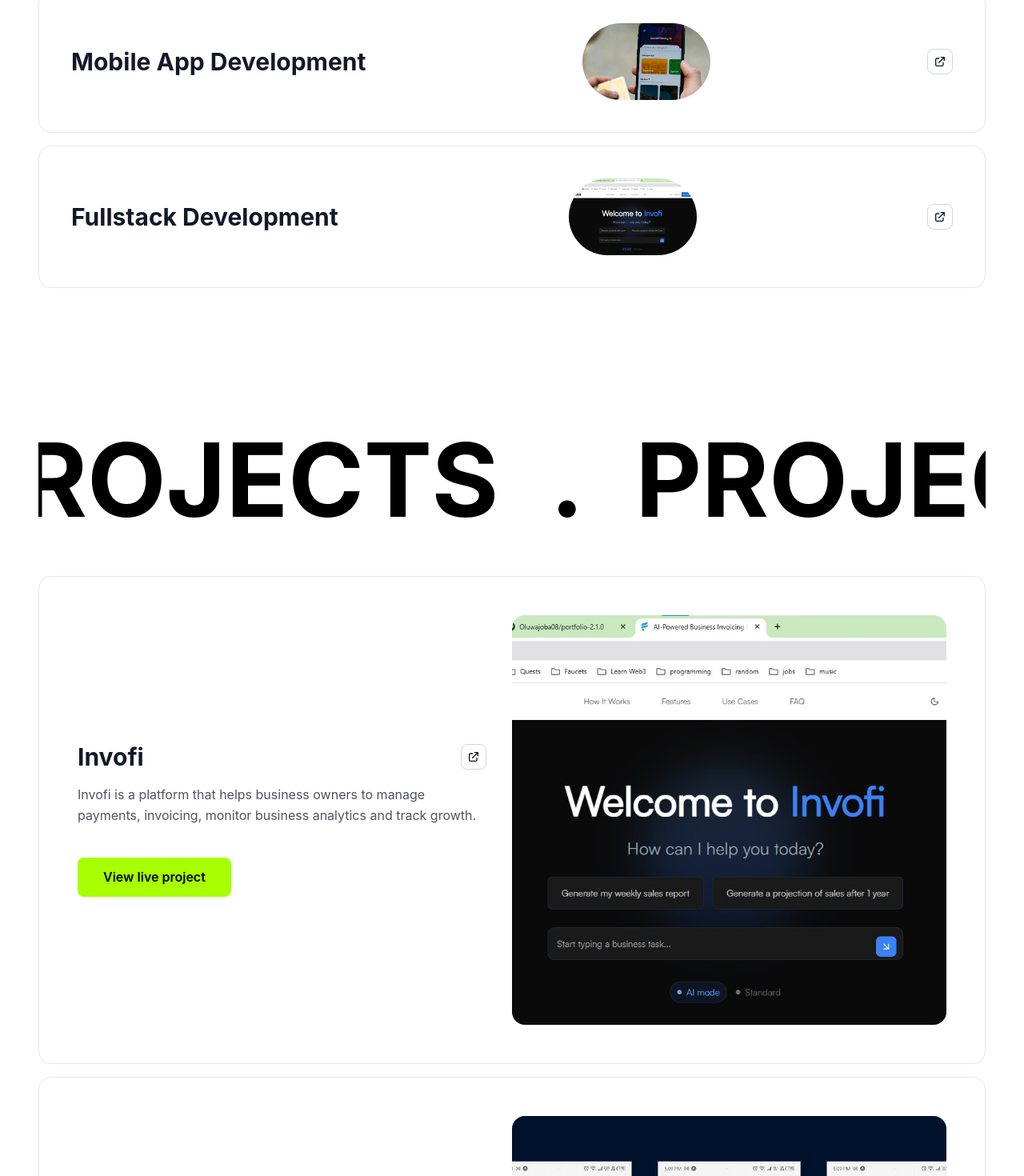
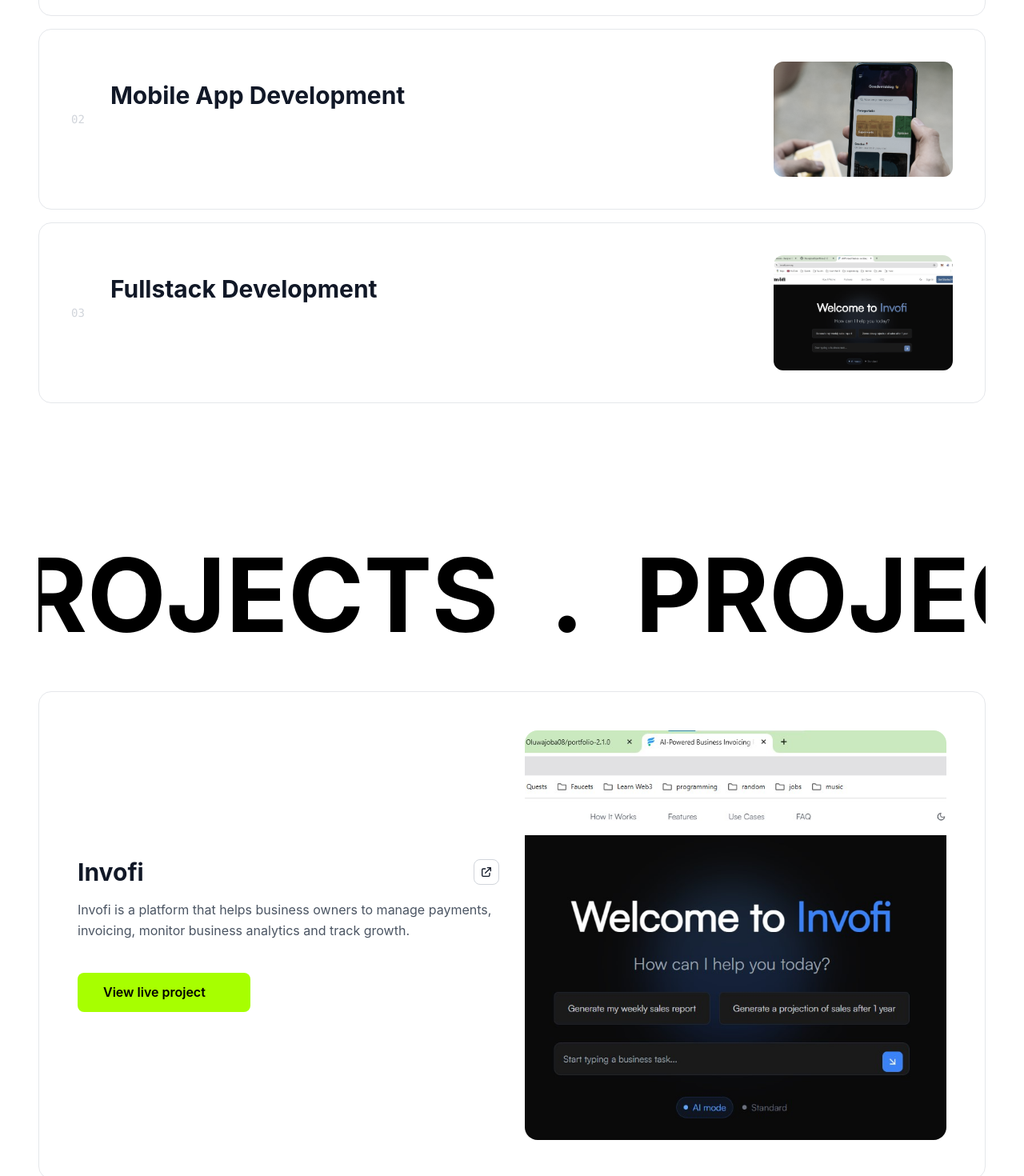
Before and after one commit to Oluwajoba08/portfolio-2.1.0, a React (Vite) app: page / in a window 1280 px wide. Shown: the part 1860-3330 px from the top of the page at 80% size. Built offline with nearby package versions, Linux system fonts and the light colour scheme; a web font is replaced by a local one.

Commit message:
fix: remove hover glitch and add neat animations

```diff
--- a/src/components/Projects.jsx
+++ b/src/components/Projects.jsx
@@ -25,7 +25,8 @@
   {
     id: 3,
     name: "Vproof",
-    description: "Vproof is a verification layer built to eliminate transfer fraud with AI by using vScore: A trust score given based on submitted documents and credentials. This also helps small-scale businesses to obtain loans from financial institutions without the hassle.",
+    description:
+      "Vproof is a verification layer built to eliminate transfer fraud with AI by using vScore: A trust score given based on submitted documents and credentials. This also helps small-scale businesses to obtain loans from financial institutions without the hassle.",
     image: VproofLandingPage,
     link: "https://invofi-squadco.vercel.app",
   },
@@ -45,43 +46,92 @@
   },
 ]
 
+const EASE = [0.16, 1, 0.3, 1]
+
 const Projects = () => {
   return (
     <section id="projects" className="py-20 px-4 sm:px-6 md:px-8 lg:px-12 bg-white">
       <TextScroller text="PROJECTS" />
       <div className="max-w-7xl mx-auto">
-        <div className="grid grid-cols-1 gap-4">
-          {projectsData.map((project) => (
-            <motion.div key={project.id} className="rounded-2xl p-6 md:p-8 lg:p-12 border border-gray-200 relative overflow-hidden" initial={{ opacity: 0, y: 30 }} whileInView={{ opacity: 1, y: 0 }} viewport={{ once: true }}>
-              {/* <div className="flex gap-8 items-center w-full justify-between"> */}
-              {/* Left Content */}
-              <div className="flex flex-col-reverse md:flex-row gap-8 items-stretch">
+        <div className="flex flex-col gap-6 mt-4">
+          {projectsData.map((project, index) => {
+            const isLive = project.link && project.link !== "#"
+            const reversed = index % 2 === 1
+
+            return (
+              <motion.div
+                key={project.id}
+                className="group rounded-2xl p-6 md:p-8 lg:p-12 border border-gray-200 relative overflow-hidden transition-colors duration-500 hover:border-lime-accent/70"
+                initial={{ opacity: 0, y: 40 }}
+                whileInView={{ opacity: 1, y: 0 }}
+                viewport={{ once: true, margin: "-80px" }}
+                transition={{ duration: 0.7, delay: index * 0.06, ease: EASE }}
+              >
+                <div className={`flex flex-col-reverse gap-8 items-stretch ${reversed ? "md:flex-row-reverse" : "md:flex-row"}`}>
+                  {/* Text content */}
                   <div className="flex flex-col justify-center w-full md:w-1/2">
-                  <div className="flex items-center justify-between">
+                    <div className="flex items-center justify-between gap-4">
                       <h3 className="text-2xl sm:text-3xl font-bold text-gray-900">{project.name}</h3>
-                    <a href={project.link} target="_blank" rel="noopener noreferrer" className="w-8 h-8 bg-white rounded-lg flex items-center justify-center border border-gray-300 cursor-pointer hover:bg-gray-100">
+                      {isLive && (
+                        <a
+                          href={project.link}
+                          target="_blank"
+                          rel="noopener noreferrer"
+                          aria-label={`Open ${project.name} in a new tab`}
+                          className="w-8 h-8 shrink-0 bg-white rounded-lg flex items-center justify-center border border-gray-300 transition-all duration-300 hover:bg-lime-accent hover:border-lime-accent hover:rotate-45"
+                        >
                           <svg className="w-4 h-4 text-gray-900" fill="none" stroke="currentColor" viewBox="0 0 24 24">
                             <path strokeLinecap="round" strokeLinejoin="round" strokeWidth={2} d="M10 6H6a2 2 0 00-2 2v10a2 2 0 002 2h10a2 2 0 002-2v-4M14 4h6m0 0v6m0-6L10 14" />
                           </svg>
                         </a>
+                      )}
                     </div>
 
-                  <p className="text-gray-600 mt-4 mb-10 leading-relaxed justify-between">{project.description}</p>
+                    <p className="text-gray-600 mt-4 mb-10 leading-relaxed">{project.description}</p>
+
+                    {isLive ? (
                       <motion.a
-                    // onClick={() => window.open(project.link, "_blank")}
                         href={project.link}
                         target="_blank"
-                    className="bg-lime-accent text-black px-8 py-3 rounded-lg font-semibold hover:bg-[#8FE000] transition-all duration-300 w-full md:w-fit"
+                        rel="noopener noreferrer"
+                        className="group/cta inline-flex items-center justify-center gap-2 bg-lime-accent text-black px-8 py-3 rounded-lg font-semibold transition-colors duration-300 hover:bg-[#8FE000] w-full md:w-fit"
                         whileHover={{ scale: 1.05 }}
                         whileTap={{ scale: 0.95 }}
                       >
                         View live project
+                        <svg
+                          className="w-4 h-4 -translate-x-1 opacity-0 group-hover/cta:translate-x-0 group-hover/cta:opacity-100 transition-all duration-300 ease-out"
+                          fill="none"
+                          stroke="currentColor"
+                          viewBox="0 0 24 24"
+                        >
+                          <path strokeLinecap="round" strokeLinejoin="round" strokeWidth={2} d="M17 8l4 4m0 0l-4 4m4-4H3" />
+                        </svg>
                       </motion.a>
+                    ) : (
+                      <span className="inline-flex items-center justify-center gap-2 bg-gray-100 text-gray-400 px-8 py-3 rounded-lg font-semibold w-full md:w-fit cursor-default select-none">
+                        Coming soon
+                      </span>
+                    )}
                   </div>
-                <img className="w-full md:w-1/2 h-64 md:h-[calc(100vh-18rem)] object-cover rounded-2xl" src={project.image} alt="image" />
+
+                  {/* Image */}
+                  <div className="relative w-full md:w-1/2 h-64 md:h-[calc(100vh-18rem)] rounded-2xl overflow-hidden">
+                    <motion.img
+                      className="w-full h-full object-cover"
+                      src={project.image}
+                      alt={project.name}
+                      initial={{ scale: 1.12, opacity: 0 }}
+                      whileInView={{ scale: 1, opacity: 1 }}
+                      viewport={{ once: true, margin: "-80px" }}
+                      transition={{ duration: 0.9, delay: index * 0.06 + 0.1, ease: EASE }}
+                    />
+                    <div className="absolute inset-0 bg-lime-accent/0 group-hover:bg-lime-accent/10 transition-colors duration-500 pointer-events-none" />
+                  </div>
                 </div>
               </motion.div>
-          ))}
+            )
+          })}
         </div>
       </div>
     </section>
--- a/src/components/Services.jsx
+++ b/src/components/Services.jsx
@@ -1,5 +1,5 @@
-import React, { useState } from "react"
-import { motion, AnimatePresence } from "motion/react"
+import React from "react"
+import { motion } from "motion/react"
 import invofiHomeScreen from "/invofi-home-screen.jpg"
 import avilaMockup from "/avila-website-mockup.jpg"
 import mobileAppMockup from "/mobile-app-mockup.jpg"
@@ -13,143 +13,132 @@
       "I specialize in creating dynamic and responsive user interfaces that enhance user experience and drive engagement. My services focus on understanding user needs, creating seamless interactions, and delivering designs that are both beautiful and functional across web, mobile, and software applications.",
     image: avilaMockup,
     stats: [
-      {
-        name: "Years of experience",
-        value: 3,
-      },
-      {
-        name: "Completed Projects",
-        value: 10,
-      },
+      { name: "Years of experience", value: 3 },
+      { name: "Completed Projects", value: 10 },
     ],
   },
   {
     id: 2,
     name: "Mobile App Development",
-    description: "With my experience creating functional mobile applications, I can develop and deploy your mobile app tailored to meet your needs.",
+    description:
+      "With my experience creating functional mobile applications, I can develop and deploy your mobile app tailored to meet your needs.",
     image: mobileAppMockup,
-    stats: [
-      {
-        name: "Years of experience",
-        value: 2,
-      },
-    ],
+    stats: [{ name: "Years of experience", value: 2 }],
   },
   {
     id: 3,
     name: "Fullstack Development",
-    description: "We develop web applications that are not only client side, but also dynamic and secure. ",
+    description: "We develop web applications that are not only client side, but also dynamic and secure.",
     image: invofiHomeScreen,
-    stats: [
-      {
-        name: "Years of experience",
-        value: 2,
-      },
-    ],
+    stats: [{ name: "Years of experience", value: 2 }],
   },
 ]
 
+const EASE = [0.16, 1, 0.3, 1]
+
 const Services = () => {
-  const [hoveredId, setHoveredId] = useState(null)
-
   return (
     <section id="services" className="py-20 px-4 sm:px-6 md:px-8 lg:px-12 bg-white">
       <div className="max-w-7xl mx-auto">
+        {/* Heading */}
         <div className="grid grid-cols-1 lg:grid-cols-12 gap-12 mb-16">
-          {/* Left - Heading */}
-          <motion.div className="lg:col-span-5" initial={{ opacity: 0, x: -20 }} whileInView={{ opacity: 1, x: 0 }} viewport={{ once: true }}>
+          <motion.div
+            className="lg:col-span-5"
+            initial={{ opacity: 0, x: -20 }}
+            whileInView={{ opacity: 1, x: 0 }}
+            viewport={{ once: true }}
+            transition={{ duration: 0.6, ease: EASE }}
+          >
             <h2 className="text-4xl sm:text-5xl lg:text-6xl font-bold text-gray-900 leading-tight">
               The coolest Services
               <br />I provide!
             </h2>
           </motion.div>
 
-          {/* Right - Intro */}
-          <motion.div className="lg:col-span-7" initial={{ opacity: 0, x: 20 }} whileInView={{ opacity: 1, x: 0 }} viewport={{ once: true }}>
-            <p className="text-gray-600 mb-6 leading-relaxed">Hi, I'm Oluwajoba Bukola with over 3 years in web design and development. I'm here to help bring your business to life with top-notch service.</p>
-            <button className="bg-lime-accent text-black px-8 py-3 rounded-lg font-bold hover:bg-[#8FE000] transition-all duration-300" whileHover={{ scale: 1.05 }} whileTap={{ scale: 0.95 }}>
+          <motion.div
+            className="lg:col-span-7"
+            initial={{ opacity: 0, x: 20 }}
+            whileInView={{ opacity: 1, x: 0 }}
+            viewport={{ once: true }}
+            transition={{ duration: 0.6, ease: EASE, delay: 0.1 }}
+          >
+            <p className="text-gray-600 mb-6 leading-relaxed">
+              Hi, I&apos;m Oluwajoba Bukola with over 3 years in web design and development. I&apos;m here to help bring your
+              business to life with top-notch service.
+            </p>
+            <motion.button
+              className="bg-lime-accent text-black px-8 py-3 rounded-lg font-bold transition-colors duration-300 hover:bg-[#8FE000]"
+              whileHover={{ scale: 1.05 }}
+              whileTap={{ scale: 0.95 }}
+            >
               Hire Me
-            </button>
+            </motion.button>
           </motion.div>
         </div>
 
-        <div className="grid grid-cols-1 gap-4">
-          {/* UI/UX Design Service Card */}
-          {servicesData.map((service) => (
-            <motion.div
-              layout
+        {/* Service cards */}
+        <div className="flex flex-col gap-4">
+          {servicesData.map((service, index) => (
+            <motion.article
               key={service.id}
-              className={`rounded-2xl border border-gray-200 relative overflow-hidden transition-all duration-300 ${hoveredId === service.id ? "p-8 lg:p-12" : "p-6 lg:p-10"}`}
-              initial={{ opacity: 0, y: 30 }}
+              className="group relative rounded-2xl border border-gray-200 overflow-hidden bg-white transition-[border-color,box-shadow] duration-500 hover:border-lime-accent/70 hover:shadow-[0_20px_50px_-25px_rgba(0,0,0,0.25)]"
+              initial={{ opacity: 0, y: 40 }}
               whileInView={{ opacity: 1, y: 0 }}
-              viewport={{ once: true }}
-              onMouseEnter={() => setHoveredId(service.id)}
-              onMouseLeave={() => setHoveredId(null)}
+              viewport={{ once: true, margin: "-60px" }}
+              transition={{ duration: 0.6, delay: index * 0.08, ease: EASE }}
             >
-              {/* <div className="flex gap-8 items-center w-full justify-between"> */}
-              {/* Left Content */}
-              <div className="flex flex-col sm:flex-row gap-8 items-stretch">
-                <div className="flex flex-col w-full">
-                  <div className="flex items-center justify-between">
+              <div className="relative flex flex-col sm:flex-row gap-6 sm:gap-8 items-start sm:items-center p-6 sm:p-8 lg:p-10">
+                {/* Index */}
+                <span className="hidden sm:block text-sm font-mono tabular-nums text-gray-300 group-hover:text-lime-accent transition-colors duration-500 shrink-0">
+                  0{index + 1}
+                </span>
+
+                {/* Text content */}
+                <div className="flex-1 min-w-0">
+                  <div className="flex items-center gap-3">
                     <h3 className="text-2xl sm:text-3xl font-bold text-gray-900">{service.name}</h3>
-                    <AnimatePresence initial={false}>
-                      {hoveredId !== service.id && <motion.img key={service.id + "initial-image"} className="w-40 h-24 object-cover rounded-[48px]" src={service.image} alt="image" animate={{ opacity: 1, scale: 1 }} exit={{ opacity: 0, scale: 0 }} />}
-                    </AnimatePresence>
-                    <div className="w-8 h-8 bg-white rounded-lg flex items-center justify-center border border-gray-300 cursor-pointer hover:bg-gray-100">
-                      <svg className="w-4 h-4 text-gray-900" fill="none" stroke="currentColor" viewBox="0 0 24 24">
-                        <path strokeLinecap="round" strokeLinejoin="round" strokeWidth={2} d="M10 6H6a2 2 0 00-2 2v10a2 2 0 002 2h10a2 2 0 002-2v-4M14 4h6m0 0v6m0-6L10 14" />
-                      </svg>
+                    <svg
+                      className="w-5 h-5 text-lime-accent opacity-0 -translate-x-1 group-hover:opacity-100 group-hover:translate-x-0 transition-all duration-500 ease-out shrink-0"
+                      fill="none"
+                      stroke="currentColor"
+                      viewBox="0 0 24 24"
+                    >
+                      <path strokeLinecap="round" strokeLinejoin="round" strokeWidth={2} d="M17 8l4 4m0 0l-4 4m4-4H3" />
+                    </svg>
+                  </div>
+
+                  {/* Description — smooth height reveal, no JS */}
+                  <div className="grid grid-rows-[0fr] group-hover:grid-rows-[1fr] transition-[grid-template-rows] duration-500 ease-out">
+                    <div className="overflow-hidden">
+                      <p className="text-gray-600 leading-relaxed pt-3 pb-1 pr-2 max-w-xl">{service.description}</p>
                     </div>
                   </div>
 
-                  {/* <h4 className="text-xl font-semibold text-gray-900 mb-4">Corporate Website Landing Page</h4> */}
-                  <AnimatePresence initial={false}>
-                    {hoveredId === service.id && (
-                      <motion.p key={service.id + "description"} initial={{ opacity: 0, scale: 0 }} animate={{ opacity: 1, scale: 1 }} exit={{ opacity: 0, scale: 0 }} className="text-gray-600 mt-2 mb-5 sm:mt-4 sm:mb-10 leading-relaxed justify-between">
-                        {service.description}
-                      </motion.p>
-                    )}
-                  </AnimatePresence>
+                  {/* Stats — fade/slide in on hover */}
+                  <div className="flex gap-8 mt-1 opacity-0 -translate-y-1 group-hover:opacity-100 group-hover:translate-y-0 group-hover:mt-4 transition-all duration-500 ease-out delay-75">
+                    {service.stats.map((stat) => (
+                      <div key={stat.name}>
+                        <Counter styleText="text-2xl sm:text-3xl font-bold text-gray-900 mb-1" number={stat.value} />
+                        <p className="text-xs text-gray-500">{stat.name}</p>
+                      </div>
+                    ))}
+                  </div>
+                </div>
 
-                  <AnimatePresence initial={false}>
-                    {hoveredId === service.id && (
-                      <motion.div key={service.id + "stats"} initial={{ opacity: 0, scale: 0 }} animate={{ opacity: 1, scale: 1 }} exit={{ opacity: 0, scale: 0 }} className="flex gap-4 items-center justify-between mt-auto">
-                        <div className="text-center">
-                          <Counter styleText={"text-2xl sm:text-3xl font-bold text-gray-900 mb-1"} number={service.stats[0].value} />
-                          <p className="text-xs text-gray-600">{service.stats[0].name}</p>
-                        </div>
-                        {service.stats.length > 1 && (
-                          <div className="text-center">
-                            <Counter styleText={"text-2xl sm:text-3xl font-bold text-gray-900 mb-1"} number={service.stats[1].value} />
-                            <p className="text-xs text-gray-600">{service.stats[1].name}</p>
-                          </div>
-                        )}
-                        {service.stats.length > 2 && (
-                          <div className="text-center">
-                            <Counter styleText={"text-2xl sm:text-3xl font-bold text-gray-900 mb-1"} number={service.stats[2].value} />
-                            <p className="text-xs text-gray-600">{service.stats[2].name}</p>
-                          </div>
-                        )}
-                      </motion.div>
-                    )}
-                  </AnimatePresence>
+                {/* Image — always mounted, transitions in place */}
+                <div className="relative w-full sm:w-48 lg:w-56 h-32 sm:h-32 lg:h-36 rounded-xl overflow-hidden shrink-0">
+                  <img
+                    src={service.image}
+                    alt={service.name}
+                    className="w-full h-full object-cover grayscale-[60%] scale-100 group-hover:grayscale-0 group-hover:scale-110 transition-all duration-700 ease-out"
+                  />
+                  <div className="absolute inset-0 bg-lime-accent/0 group-hover:bg-lime-accent/10 transition-colors duration-500" />
                 </div>
-                <AnimatePresence initial={false}>
-                  {hoveredId === service.id && (
-                    <motion.img
-                      key={service.id + "image"}
-                      className="md:w-1/2 h-60 md:h-[calc(100vh-18rem)] object-cover rounded-2xl"
-                      initial={{ opacity: 0, scale: 0 }}
-                      animate={{ opacity: 1, scale: 1 }}
-                      exit={{ opacity: 0, scale: 0 }}
-                      src={service.image}
-                      alt="image"
-                    />
-                  )}
-                </AnimatePresence>
               </div>
-              {/* </div> */}
-            </motion.div>
+
+              {/* Growing accent underline */}
+              <div className="absolute bottom-0 left-0 h-[2px] w-0 bg-lime-accent group-hover:w-full transition-all duration-500 ease-out" />
+            </motion.article>
           ))}
         </div>
       </div>
```
Also changed, not shown: index.html (+8 -0 lines), src/components/Home.jsx (+4 -4 lines), public/portfolio-screen.jpg (added). Lines whose indentation alone changed are shown as unchanged.
